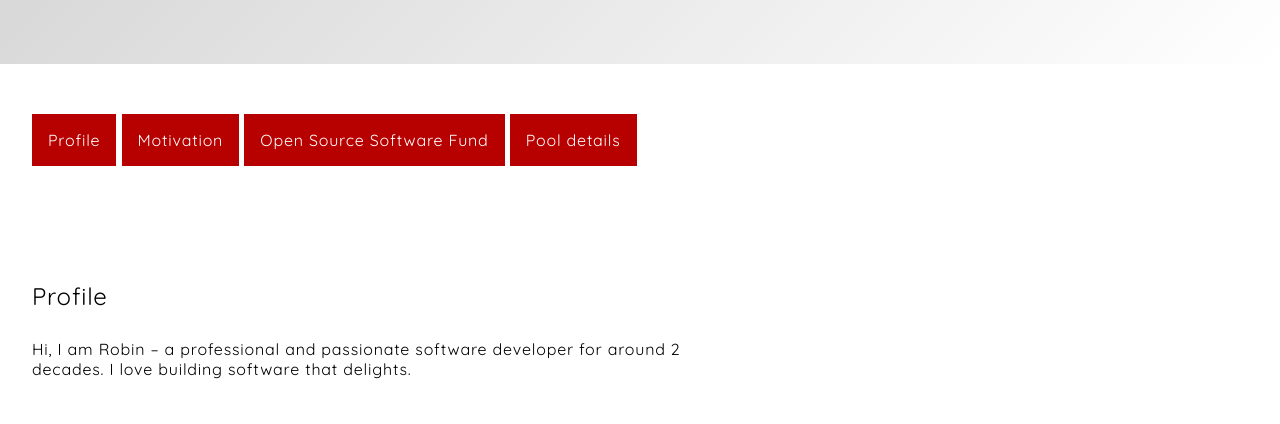
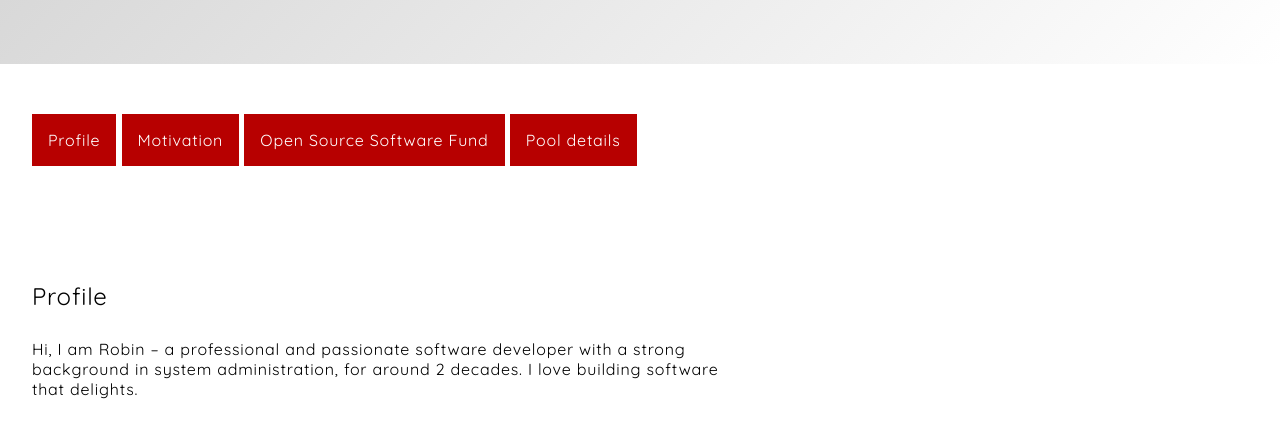
Before and after one commit to lacepool/lacepool.com, a plain HTML site: page index.html in a window 1280 px wide. Shown: the part 304-728 px from the top of the page. Drawn offline with Linux system fonts and the light colour scheme.

Commit message:
Add syadmin experience to profile

```diff
--- a/index.html
+++ b/index.html
@@ -44,7 +44,7 @@
   <div class="main">
     <section>
       <h2 id="profile">Profile</h2>
-      <p>Hi, I am Robin – a professional and passionate software developer for around 2 decades. I love building software that delights.</p>
+      <p>Hi, I am Robin – a professional and passionate software developer with a strong background in system administration, for around 2 decades. I love building software that delights.</p>
     </section>
 
     <section>
```
